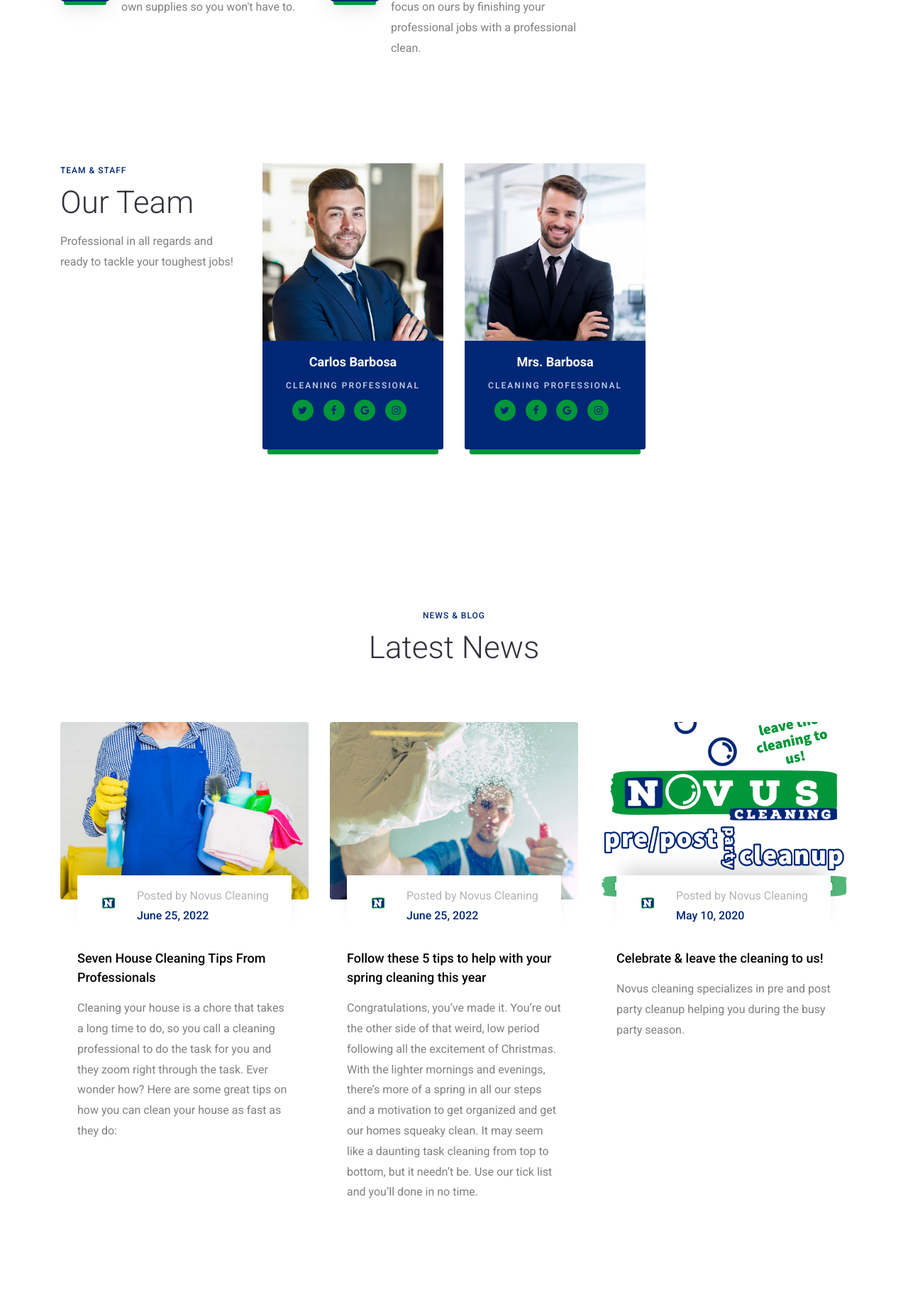
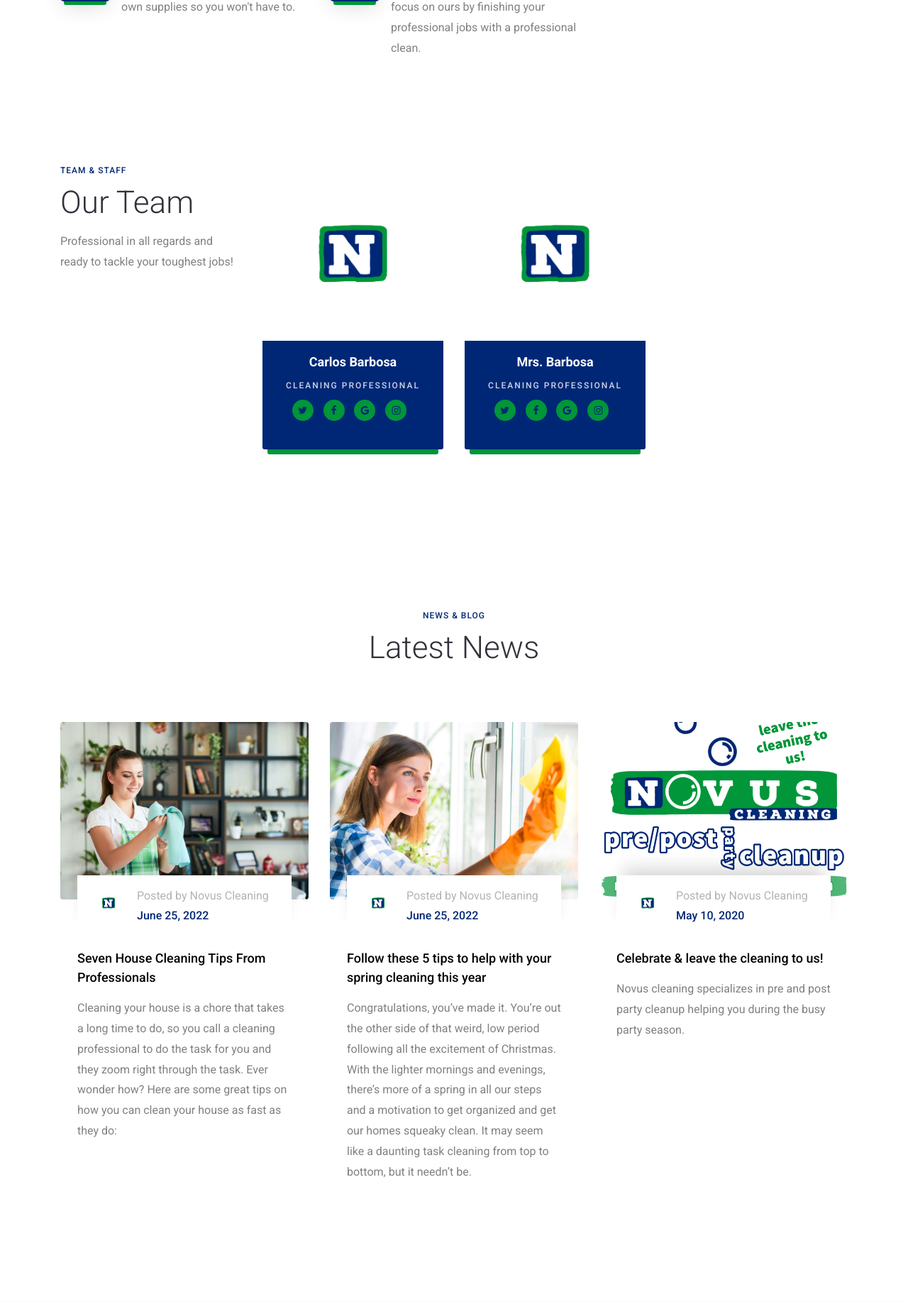
Before and after one commit to antfromano/novuscleaning, a Django app: page / in a window 1280 px wide. Shown: the part 2040-3874 px from the top of the page at 71% size. Run offline with Django 4.2, Linux system fonts and the light colour scheme; some libraries are stand-ins or nearby versions; some web fonts are replaced.

Commit message:
edited and updated images on latest news sections

```diff
--- a/website/templates/home.html
+++ b/website/templates/home.html
@@ -167,7 +167,7 @@
 		          <div class="col-md-12 heading-section ftco-animate">
 		          	<span class="subheading">Welcome to Novus Cleaning</span>
 		            <h2 class="mb-4">Unbelievable clean...again and again</h2>
-		            <p>Life is busy at home and at work.  Get more time for you and your family by leaving the cleaning to us.  Our years of experience and many happy customers make this an easy choice.</p>
+		            <p>Life is busy at home and at work.  Have more time for you and your family by leaving the cleaning to us.  Our years of experience and many happy customers make this an easy choice.</p>
 		          </div>
 		        </div>
 						<div class="row ftco-counter py-5" id="section-counter">
@@ -197,7 +197,7 @@
 		                <strong class="number" data-number="72">0</strong>
 		              </div>
 		              <div class="text">
-		              	<span>Building <br>Cleaned</span>
+		              	<span>Buildings <br>Cleaned</span>
 		              </div>
 		            </div>
 		          </div>
@@ -287,7 +287,7 @@
 					<div class="col-md-4 col-lg-3 ftco-animate d-flex">
 						<div class="staff">
 							<div class="img-wrap d-flex align-items-stretch">
-								<div class="img align-self-stretch" style="background-image: url(static/website/images/staff-1.jpg);"></div>
+								<div class="img align-self-stretch" style="background-image: url(static/website/images/06252022-n-logo-final.jpg);"></div>
 							</div>
 							<div class="text pt-3 px-3 pb-4 text-center">
 								<h3>Carlos Barbosa</h3>
@@ -306,7 +306,7 @@
 					<div class="col-md-4 col-lg-3 ftco-animate d-flex">
 						<div class="staff">
 							<div class="img-wrap d-flex align-items-stretch">
-								<div class="img align-self-stretch" style="background-image: url(static/website/images/staff-2.jpg);"></div>
+								<div class="img align-self-stretch" style="background-image: url(static/website/images/06252022-n-logo-final.jpg);"></div>
 							</div>
 							<div class="text pt-3 px-3 pb-4 text-center">
 								<h3>Mrs. Barbosa</h3>
@@ -384,7 +384,7 @@
         <div class="row d-flex">
           <div class="col-md-6 col-lg-4 d-flex ftco-animate">
             <div class="blog-entry align-self-stretch">
-              <a href="blog-single.html" class="block-20 rounded" style="background-image: url('static/website/images/image_3.jpg');">
+              <a href="blog-single.html" class="block-20 rounded" style="background-image: url('static/website/images/work-7.jpg');">
               </a>
               <div class="text mt-3 px-4">
               	<div class="posted mb-3 d-flex">
@@ -401,7 +401,7 @@
           </div>
           <div class="col-md-6 col-lg-4 d-flex ftco-animate">
             <div class="blog-entry align-self-stretch">
-              <a href="blog-single.html" class="block-20 rounded" style="background-image: url('static/website/images/image_2.jpg');">
+              <a href="blog-single.html" class="block-20 rounded" style="background-image: url('static/website/images/image_6.jpg');">
               </a>
               <div class="text mt-3 px-4">
               	<div class="posted mb-3 d-flex">
@@ -412,7 +412,7 @@
               		</div>
               	</div>
                 <h3 class="heading"><a href="#">Follow these 5 tips to help with your spring cleaning this year</a></h3>
-                <p>Congratulations, you’ve made it. You’re out the other side of that weird, low period following all the excitement of Christmas. With the lighter mornings and evenings, there’s more of a spring in all our steps and a motivation to get organized and get our homes squeaky clean. It may seem like a daunting task cleaning from top to bottom, but it needn’t be. Use our tick list and you’ll done in no time.</p>
+                <p>Congratulations, you’ve made it. You’re out the other side of that weird, low period following all the excitement of Christmas. With the lighter mornings and evenings, there’s more of a spring in all our steps and a motivation to get organized and get our homes squeaky clean. It may seem like a daunting task cleaning from top to bottom, but it needn’t be.</p>
               </div>
             </div>
           </div>
@@ -503,7 +503,7 @@
 					<div class="col-md-6 col-lg-3 mb-4 mb-md-0">
 						<h2 class="footer-heading">Latest News</h2>
 						<div class="block-21 mb-4 d-flex">
-              <a class="img mr-4 rounded" style="background-image: url(static/website/images/image_3.jpg);"></a>
+              <a class="img mr-4 rounded" style="background-image: url(static/website/images/work-7.jpg);"></a>
               <div class="text">
                 <h3 class="heading"><a href="#">Seven House Cleaning Tips From Professionals</a></h3>
                 <div class="meta">
@@ -514,7 +514,7 @@
               </div>
             </div>
             <div class="block-21 mb-4 d-flex">
-              <a class="img mr-4 rounded" style="background-image: url(static/website/images/image_2.jpg);"></a>
+              <a class="img mr-4 rounded" style="background-image: url(static/website/images/image_6.jpg);"></a>
               <div class="text">
                 <h3 class="heading"><a href="#">Follow these 5 tips to help with your spring cleaning this year</a></h3>
                 <div class="meta">
```
Also changed, not shown: static/website/images/person_1.jpg (deleted), static/website/images/person_3.jpg (deleted), static/website/images/person_4.jpg (deleted), static/website/images/staff-1.jpg (deleted), static/website/images/staff-2.jpg (deleted), static/website/images/staff-3.jpg (deleted), static/website/images/staff-4.jpg (deleted), static/website/images/staff-5.jpg (deleted), static/website/images/staff-6.jpg (deleted), static/website/images/staff-7.jpg (deleted), static/website/images/staff-8.jpg (deleted).
